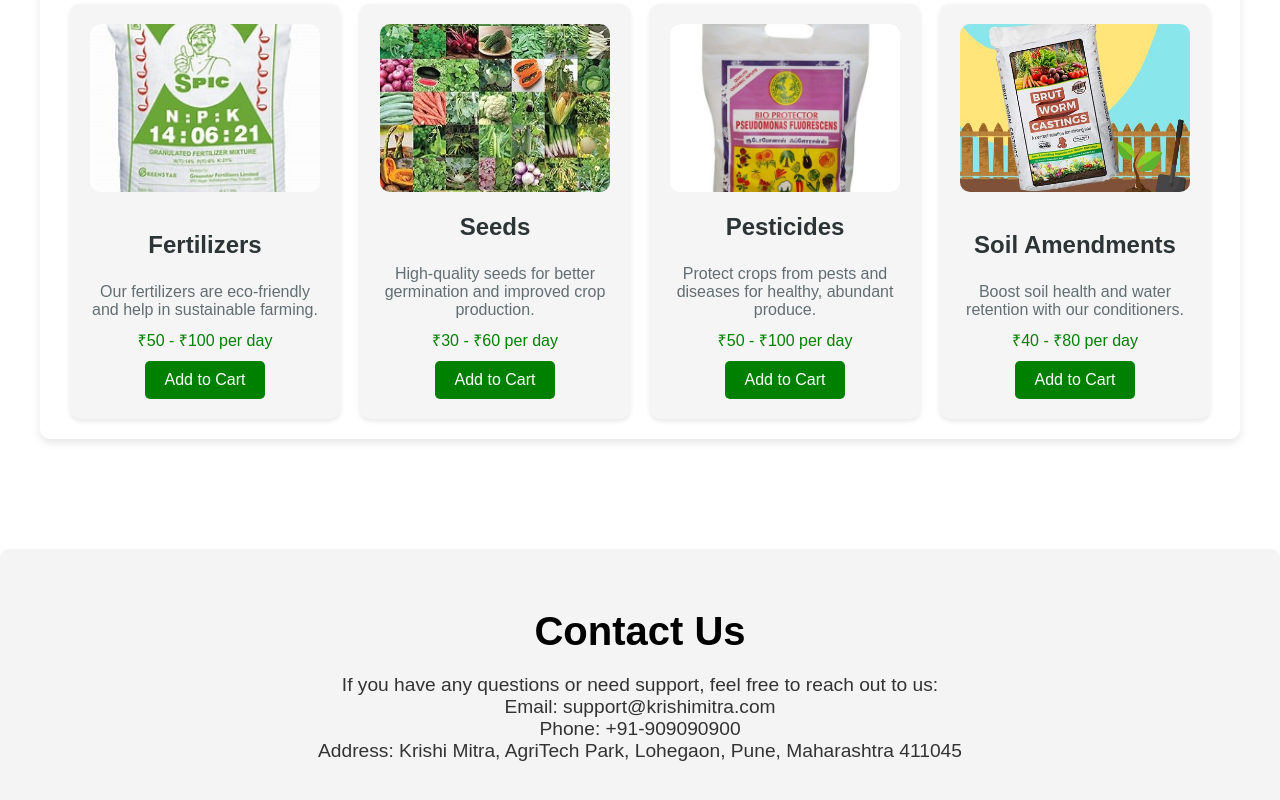
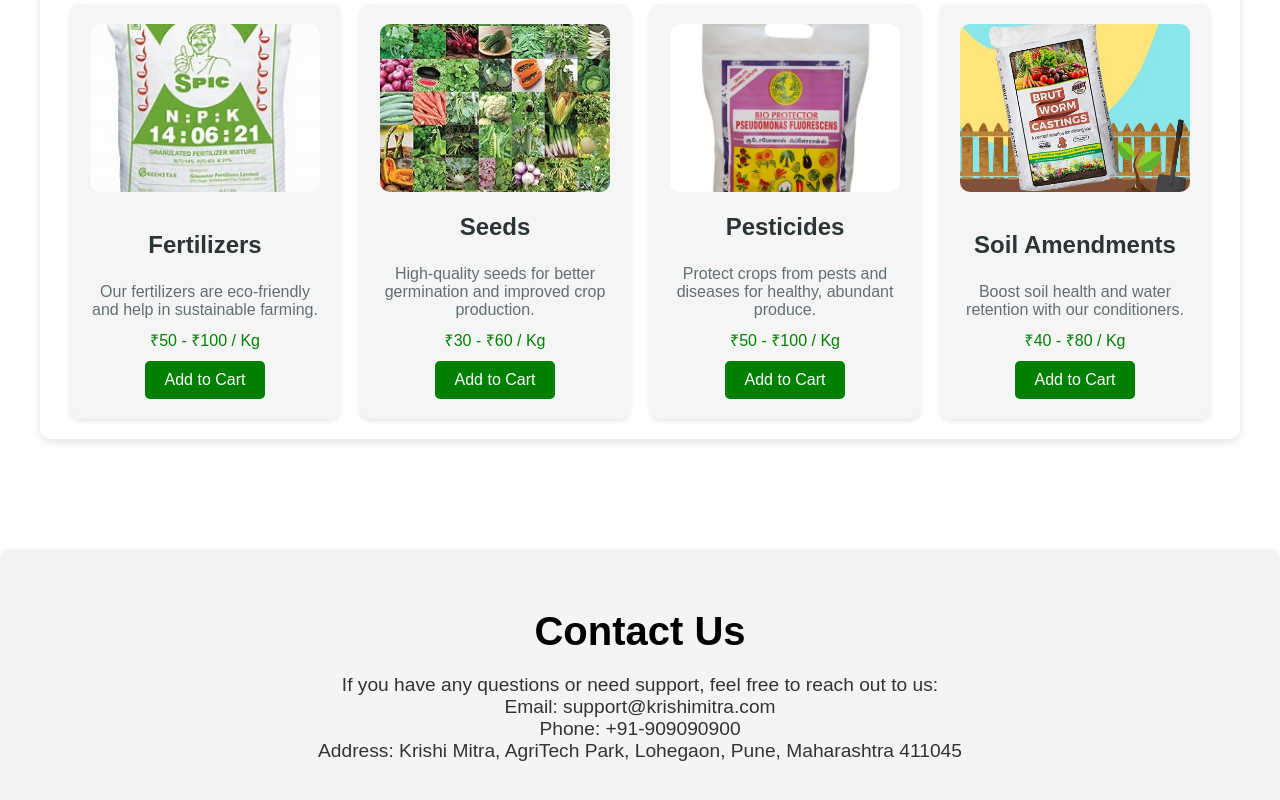
Before and after one commit to RohitKumarGupta10/krishi-mitra, a plain HTML site: page index.html in a window 1280 px wide. Shown: the part 2121-2921 px from the top of the page. Drawn offline with nearby package versions, Linux system fonts and the light colour scheme.

Commit message:
index.html

```diff
--- a/index.html
+++ b/index.html
@@ -196,7 +196,7 @@
                 Our fertilizers are eco-friendly and help in sustainable
                 farming.
               </p>
-              <p style="color: green">₹50 - ₹100 per day</p>
+              <p style="color: green">₹50 - ₹100 / Kg</p>
               <button
                 class="add-to-cart"
                 data-name="Fertilizers"
@@ -217,7 +217,7 @@
                 High-quality seeds for better germination and improved crop
                 production.
               </p>
-              <p style="color: green">₹30 - ₹60 per day</p>
+              <p style="color: green">₹30 - ₹60 / Kg</p>
               <button class="add-to-cart" data-name="Seeds" data-price="1000">
                 Add to Cart
               </button>
@@ -234,7 +234,7 @@
                 Protect crops from pests and diseases for healthy, abundant
                 produce.
               </p>
-              <p style="color: green">₹50 - ₹100 per day</p>
+              <p style="color: green">₹50 - ₹100 / Kg</p>
               <button
                 class="add-to-cart"
                 data-name="Pesticides"
@@ -254,7 +254,7 @@
               <p>
                 Boost soil health and water retention with our conditioners.
               </p>
-              <p style="color: green">₹40 - ₹80 per day</p>
+              <p style="color: green">₹40 - ₹80 / Kg</p>
               <button
                 class="add-to-cart"
                 data-name="Soil Amendments"
```
